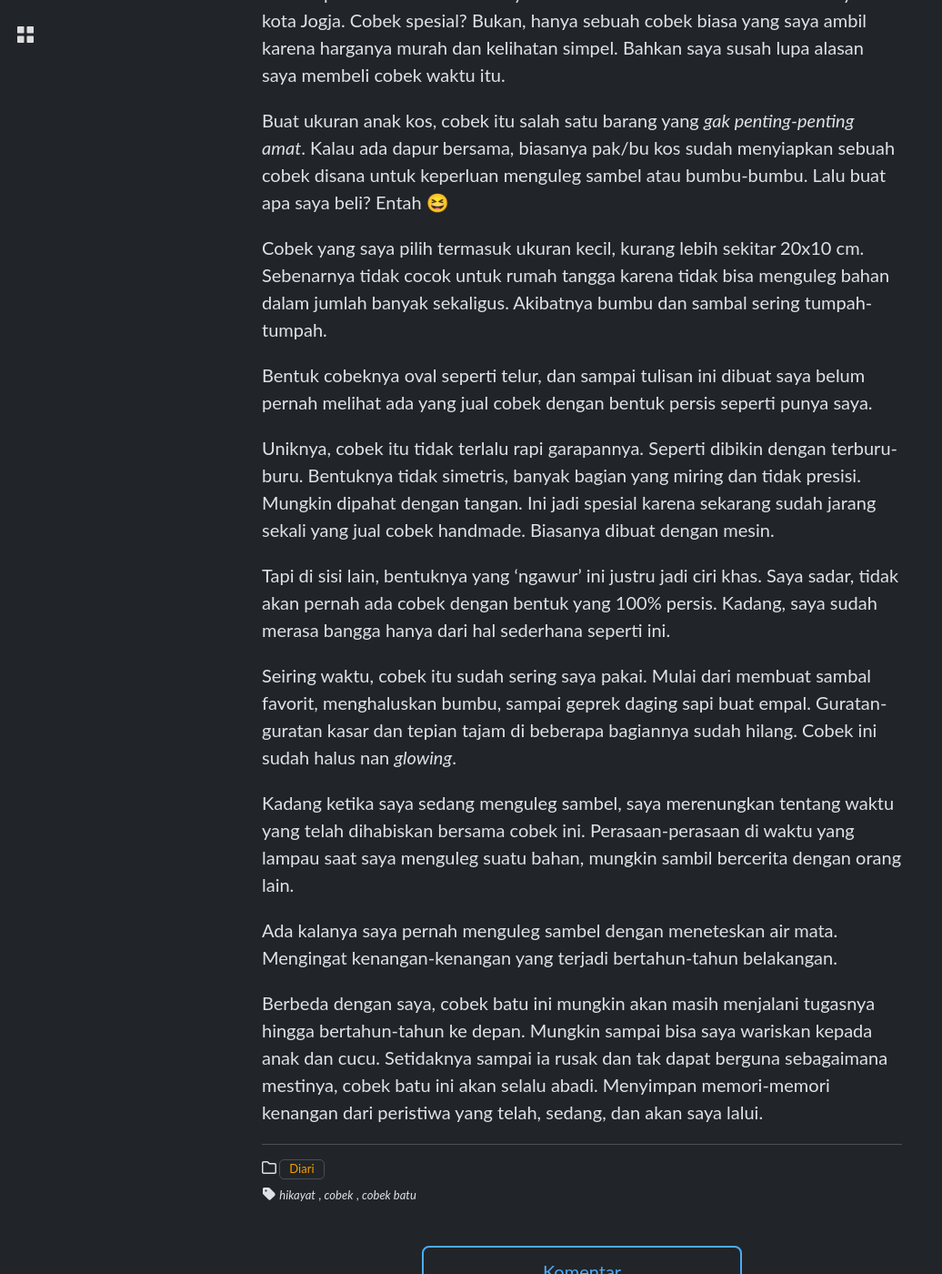
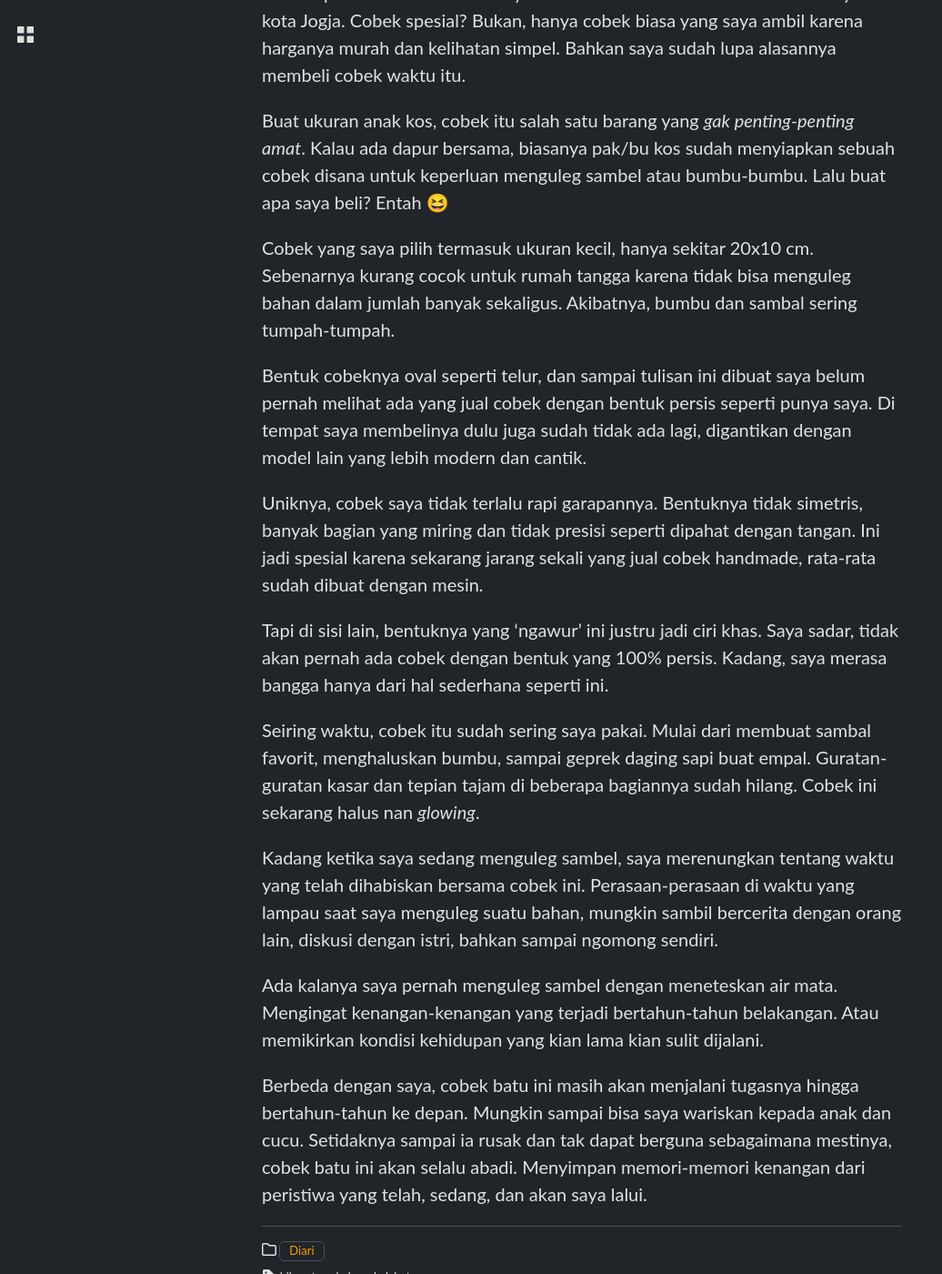
Before and after one commit to apynx/apynx.github.io, a Jekyll site: the page built from _posts/2022-06-18-hikayat-cobek-batu.md, in a window 1280 px wide and 1400 px high, scrolled down 225 px. Shown: the whole window at 91% size, without its empty margins (0-1036 px from the left). Built offline with Jekyll 4.4.1, drawn with Linux system fonts in a browser that asks for light colours; some web fonts are replaced; some of the changed text lies outside the part shown.

Commit message:
update 2022-06-18-hikayat-cobek-batu.md

```diff
--- a/_posts/2022-06-18-hikayat-cobek-batu.md
+++ b/_posts/2022-06-18-hikayat-cobek-batu.md
@@ -7,22 +7,22 @@
 tags            : [hikayat, cobek, cobek batu]
 comments        : true
 ---
-Alkisah pada tahun 2007 lalu saya membeli cobek batu dari sebuah swalayan di kota Jogja. Cobek spesial? Bukan, hanya sebuah cobek biasa yang saya ambil karena harganya murah dan kelihatan simpel. Bahkan saya susah lupa alasan saya membeli cobek waktu itu.
+Alkisah pada tahun 2007 lalu saya membeli cobek batu dari sebuah swalayan di kota Jogja. Cobek spesial? Bukan, hanya cobek biasa yang saya ambil karena harganya murah dan kelihatan simpel. Bahkan saya sudah lupa alasannya membeli cobek waktu itu.
 
 Buat ukuran anak kos, cobek itu salah satu barang yang *gak penting-penting amat*. Kalau ada dapur bersama, biasanya pak/bu kos sudah menyiapkan sebuah cobek disana untuk keperluan menguleg sambel atau bumbu-bumbu. Lalu buat apa saya beli? Entah 😆
 
-Cobek yang saya pilih termasuk ukuran kecil, kurang lebih sekitar 20x10 cm. Sebenarnya tidak cocok untuk rumah tangga karena tidak bisa menguleg bahan dalam jumlah banyak sekaligus. Akibatnya bumbu dan sambal sering tumpah-tumpah.
+Cobek yang saya pilih termasuk ukuran kecil, hanya sekitar 20x10 cm. Sebenarnya kurang cocok untuk rumah tangga karena tidak bisa menguleg bahan dalam jumlah banyak sekaligus. Akibatnya, bumbu dan sambal sering tumpah-tumpah.
 
-Bentuk cobeknya oval seperti telur, dan sampai tulisan ini dibuat saya belum pernah melihat ada yang jual cobek dengan bentuk persis seperti punya saya.
+Bentuk cobeknya oval seperti telur, dan sampai tulisan ini dibuat saya belum pernah melihat ada yang jual cobek dengan bentuk persis seperti punya saya. Di tempat saya membelinya dulu juga sudah tidak ada lagi, digantikan dengan model lain yang lebih modern dan cantik.
 
-Uniknya, cobek itu tidak terlalu rapi garapannya. Seperti dibikin dengan terburu-buru. Bentuknya tidak simetris, banyak bagian yang miring dan tidak presisi. Mungkin dipahat dengan tangan. Ini jadi spesial karena sekarang sudah jarang sekali yang jual cobek handmade. Biasanya dibuat dengan mesin.
+Uniknya, cobek saya tidak terlalu rapi garapannya. Bentuknya tidak simetris, banyak bagian yang miring dan tidak presisi seperti dipahat dengan tangan. Ini jadi spesial karena sekarang jarang sekali yang jual cobek handmade, rata-rata sudah dibuat dengan mesin.
 
-Tapi di sisi lain, bentuknya yang 'ngawur' ini justru jadi ciri khas. Saya sadar, tidak akan pernah ada cobek dengan bentuk yang 100% persis. Kadang, saya sudah merasa bangga hanya dari hal sederhana seperti ini.
+Tapi di sisi lain, bentuknya yang 'ngawur' ini justru jadi ciri khas. Saya sadar, tidak akan pernah ada cobek dengan bentuk yang 100% persis. Kadang, saya merasa bangga hanya dari hal sederhana seperti ini.
 
-Seiring waktu, cobek itu sudah sering saya pakai. Mulai dari membuat sambal favorit, menghaluskan bumbu, sampai geprek daging sapi buat empal. Guratan-guratan kasar dan tepian tajam di beberapa bagiannya sudah hilang. Cobek ini sudah halus nan *glowing*.
+Seiring waktu, cobek itu sudah sering saya pakai. Mulai dari membuat sambal favorit, menghaluskan bumbu, sampai geprek daging sapi buat empal. Guratan-guratan kasar dan tepian tajam di beberapa bagiannya sudah hilang. Cobek ini sekarang halus nan *glowing*.
 
-Kadang ketika saya sedang menguleg sambel, saya merenungkan tentang waktu yang telah dihabiskan bersama cobek ini. Perasaan-perasaan di waktu yang lampau saat saya menguleg suatu bahan, mungkin sambil bercerita dengan orang lain.
+Kadang ketika saya sedang menguleg sambel, saya merenungkan tentang waktu yang telah dihabiskan bersama cobek ini. Perasaan-perasaan di waktu yang lampau saat saya menguleg suatu bahan, mungkin sambil bercerita dengan orang lain, diskusi dengan istri, bahkan sampai ngomong sendiri.
 
-Ada kalanya saya pernah menguleg sambel dengan meneteskan air mata. Mengingat kenangan-kenangan yang terjadi bertahun-tahun belakangan.
+Ada kalanya saya pernah menguleg sambel dengan meneteskan air mata. Mengingat kenangan-kenangan yang terjadi bertahun-tahun belakangan. Atau memikirkan kondisi kehidupan yang kian lama kian sulit dijalani.
 
-Berbeda dengan saya, cobek batu ini mungkin akan masih menjalani tugasnya hingga bertahun-tahun ke depan. Mungkin sampai bisa saya wariskan kepada anak dan cucu. Setidaknya sampai ia rusak dan tak dapat berguna sebagaimana mestinya, cobek batu ini akan selalu abadi. Menyimpan memori-memori kenangan dari peristiwa yang telah, sedang, dan akan saya lalui.
+Berbeda dengan saya, cobek batu ini masih akan menjalani tugasnya hingga bertahun-tahun ke depan. Mungkin sampai bisa saya wariskan kepada anak dan cucu. Setidaknya sampai ia rusak dan tak dapat berguna sebagaimana mestinya, cobek batu ini akan selalu abadi. Menyimpan memori-memori kenangan dari peristiwa yang telah, sedang, dan akan saya lalui.
```
